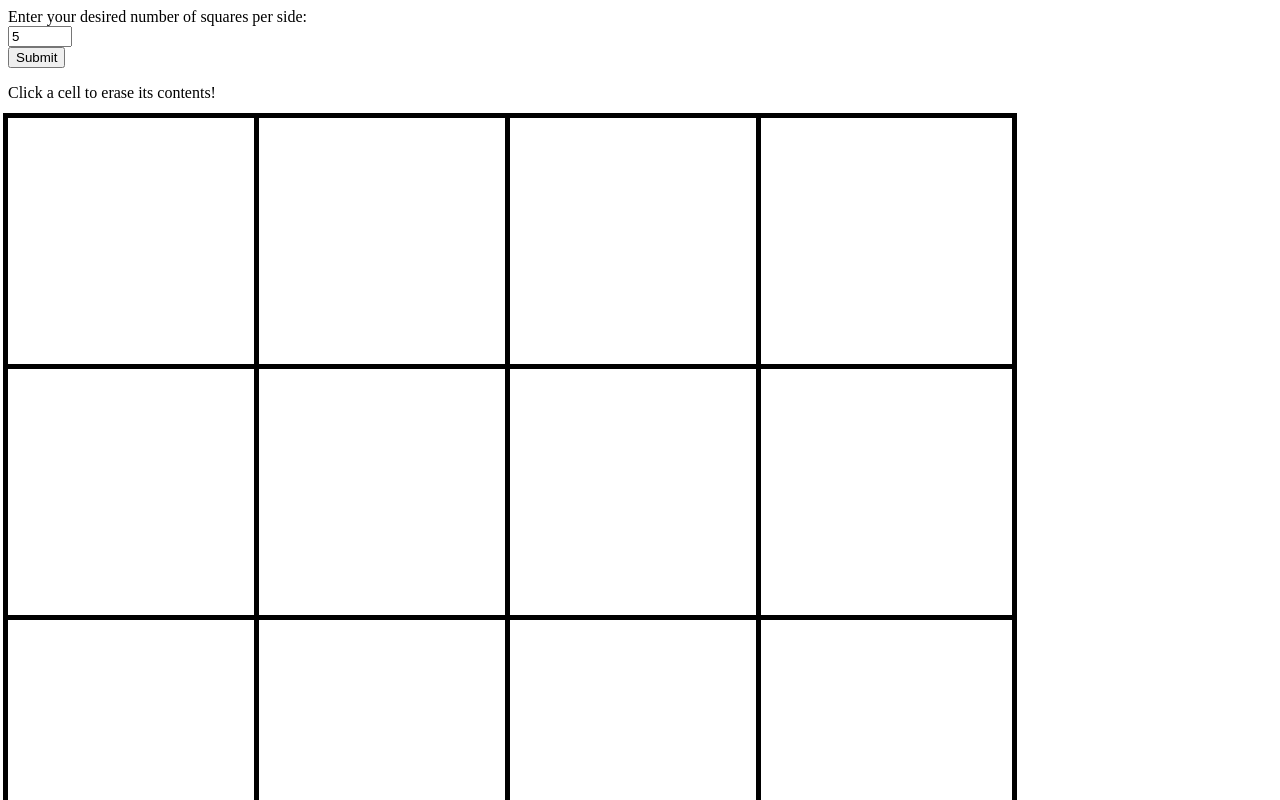
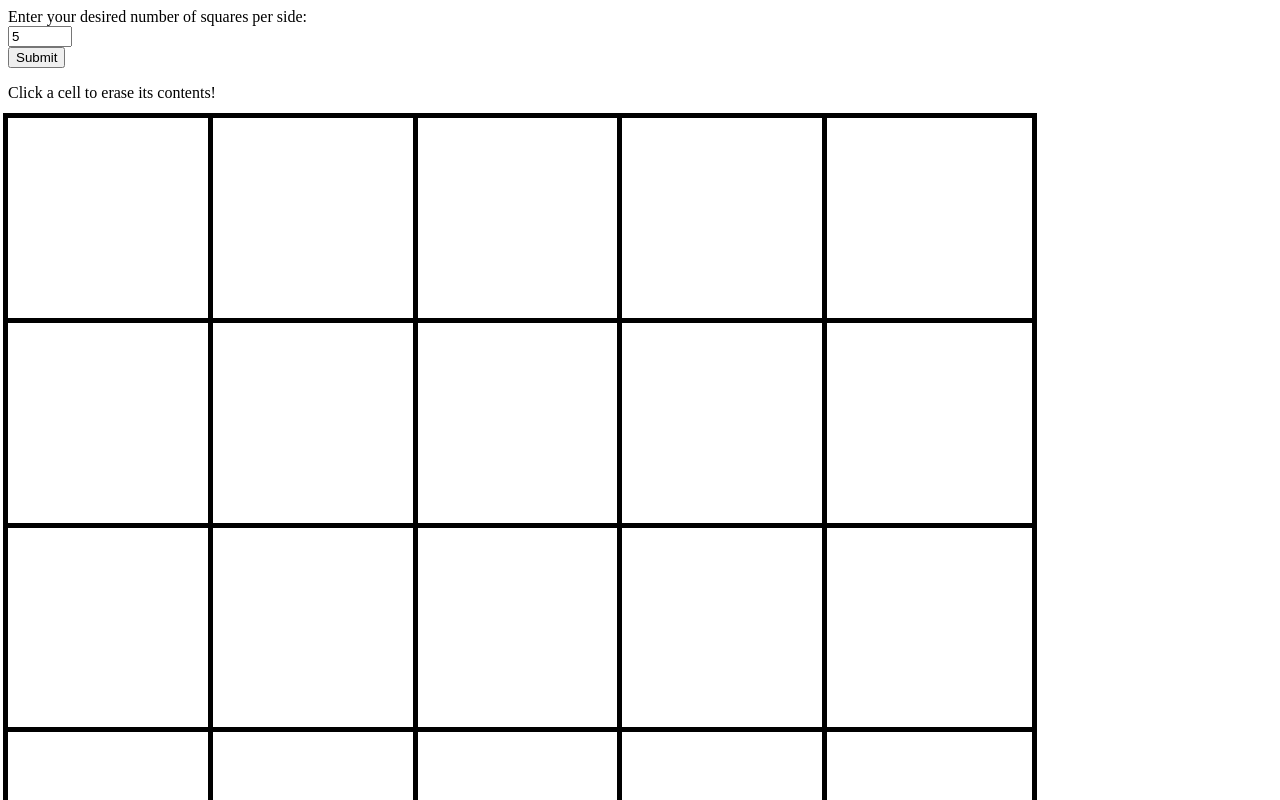
Before and after one commit to littleclickz/etch-a-sketch, a plain HTML site: page index.html in a window 1280 px wide. Both pictures are taken after typing "5" into the empty fields and a click on the button "Submit". Shown: the top 800 px of the page. Drawn offline with Linux system fonts and the light colour scheme.

Commit message:
Add clearGrid function to clear grid when new input is entered

```diff
--- a/script.js
+++ b/script.js
@@ -20,22 +20,23 @@ function initialGrid() {
     }
 }
 
-initialGrid();
+function clearGrid() {
+    const element = document.getElementById("container");
+    while (element.firstChild) {
+      element.removeChild(element.firstChild);
+    }
+}
 
 function userGrid() {
-    const originalGrid = document.getElementsByClassName("box");
-    Array.from(originalGrid).forEach(() => {
-       Array.from(originalGrid).splice(0, 1);
-    });
     const userInput = document.getElementById("choice");
     const gridSize = userInput.value;
-    const cellNumber = gridSize * gridSize;
     const cellSize = 1024 / gridSize;
+    let cellNumber = gridSize * gridSize;
     let i = 0;
     while (i < cellNumber && cellNumber <= 100) {
       const newDiv = document.createElement("div");
       divContainer.appendChild(newDiv);
-      newDiv.className = "userBox";
+      newDiv.className = "box";
       newDiv.style.minWidth = `${cellSize}px`;
       newDiv.style.maxWidth = `${cellSize}px`;
       newDiv.style.minHeight = `${cellSize}px`;
@@ -52,5 +53,8 @@ function userGrid() {
 
 const formSubmit = document.querySelector("#subBtn");
 formSubmit.addEventListener("click", () => {
+    clearGrid();
     userGrid();
 });
+
+initialGrid();
--- a/styles.css
+++ b/styles.css
@@ -16,12 +16,3 @@
     flex: 1;
     margin: -5px;
 }
-
-.userBox {
-    border-style: solid;
-    border-width: 5px;
-    border-color: black;
-    background-color: white;
-    flex: 1;
-    margin: -5px;
-}
```
